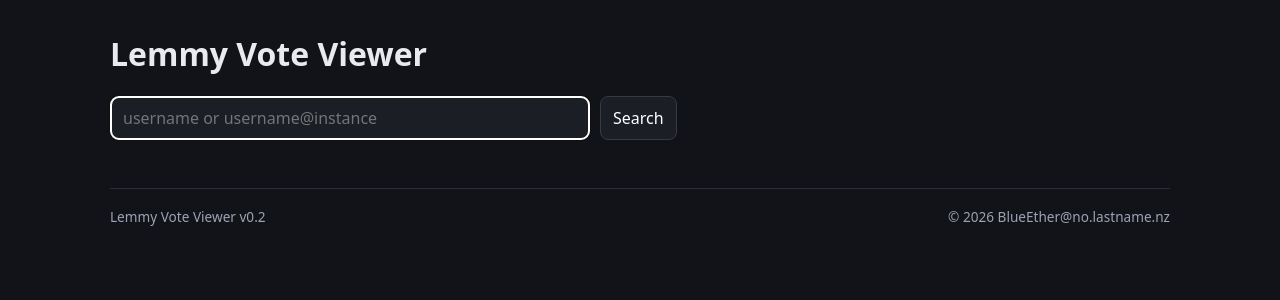
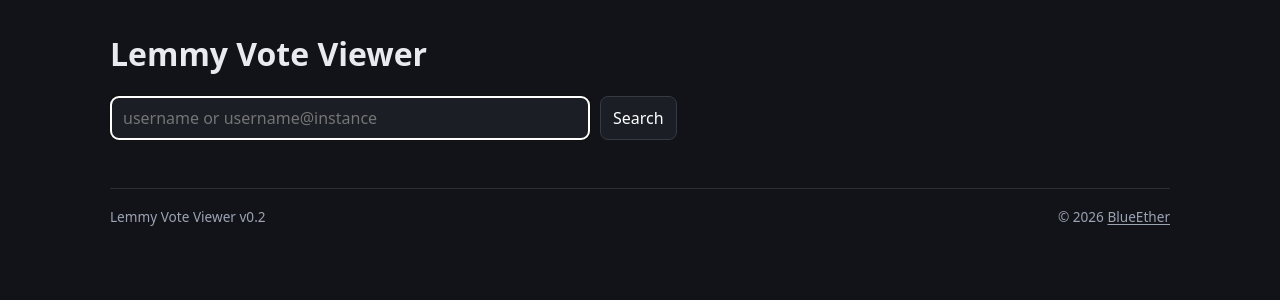
Before and after one commit to BlueEther/lemmy-vote-viewer, a Flask app: page / in a window 1280 px wide. Shown: the top 300 px of the page. Run offline with Flask 3, Linux system fonts and the light colour scheme; some libraries are stand-ins or nearby versions.

Commit message:
link to bio cor copyright

```diff
--- a/templates/index.html
+++ b/templates/index.html
@@ -134,7 +134,7 @@
 
   <footer class="site-footer">
     <span>Lemmy Vote Viewer v{{ app_version }}</span>
-    <span>&copy; 2026 BlueEther@no.lastname.nz</span>
+    <span>&copy; 2026 <a href="https://no.lastname.nz/u/BlueEther">BlueEther</a></span>
     {% if lemmy_instance %}
       <span>Instance: <a href="{{ lemmy_base_url }}">{{ lemmy_instance }}</a></span>
     {% endif %}
--- a/templates/item.html
+++ b/templates/item.html
@@ -86,7 +86,7 @@
 
   <footer class="site-footer">
     <span>Lemmy Vote Viewer v{{ app_version }}</span>
-    <span>&copy; 2026 BlueEther@no.lastname.nz</span>
+    <span>&copy; 2026 <a href="https://no.lastname.nz/u/BlueEther">BlueEther</a></span>
     {% if lemmy_instance %}
       <span>Instance: <a href="{{ lemmy_base_url }}">{{ lemmy_instance }}</a></span>
     {% endif %}
```
